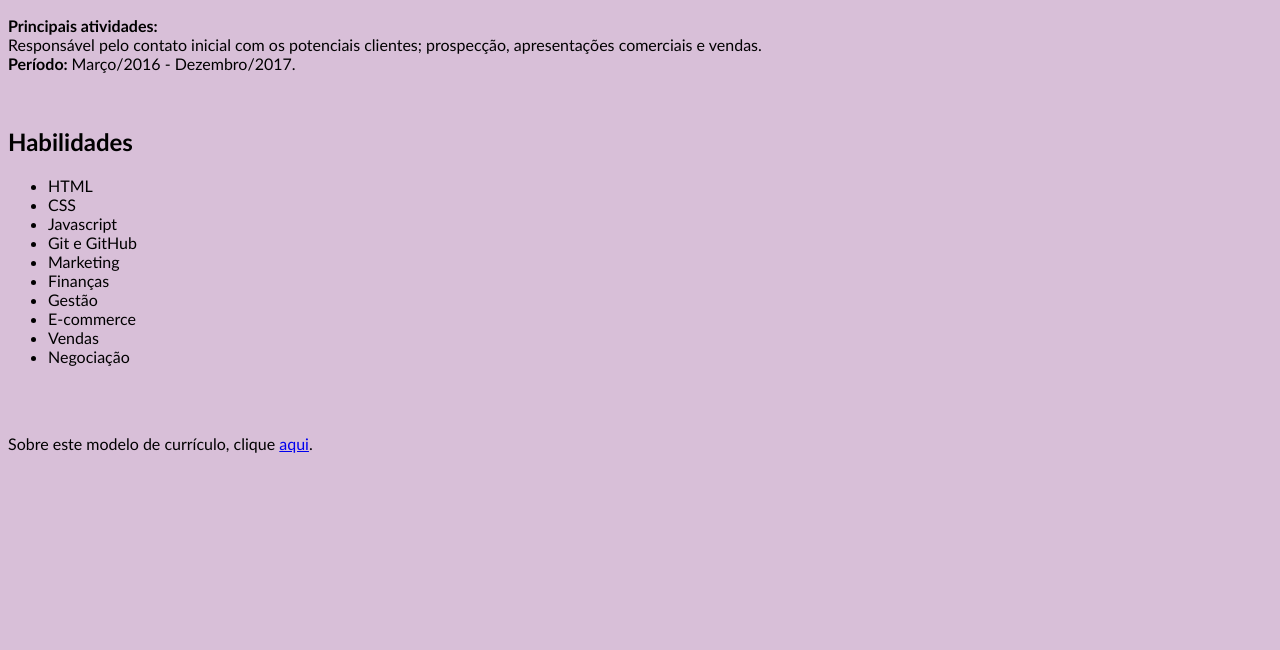
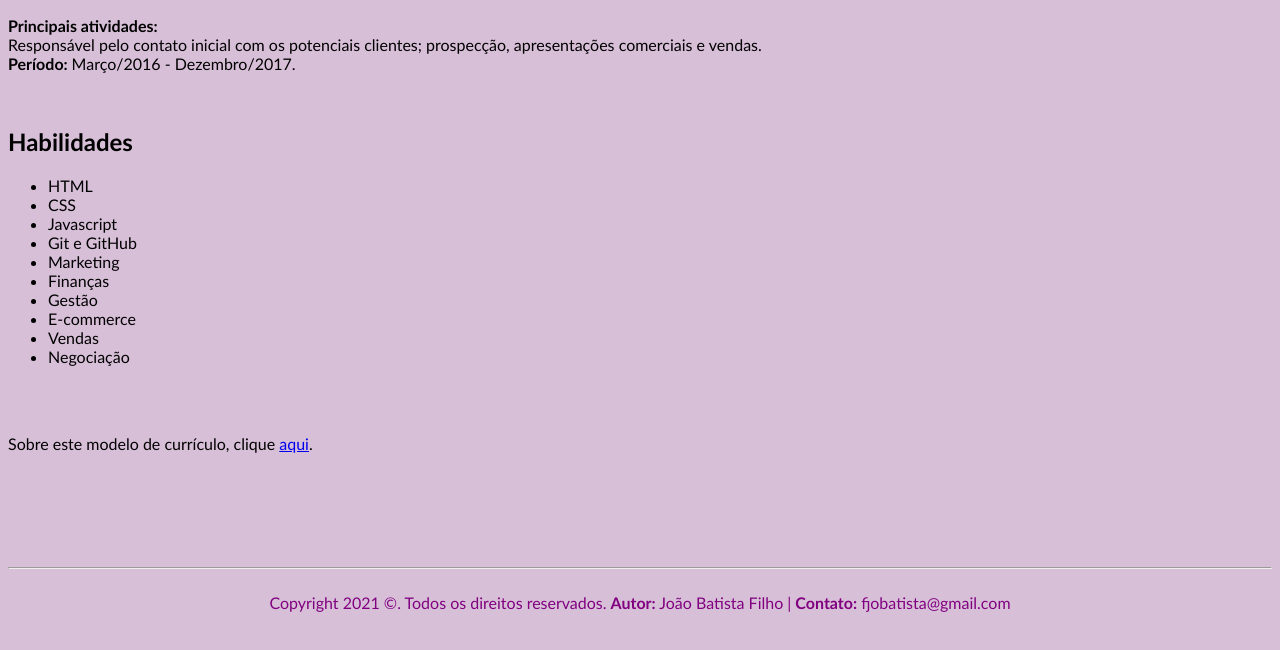
Before and after one commit to jobafi/desafio-html, a plain HTML site: page index.html in a window 1280 px wide. Shown: the part 1172-1822 px from the top of the page. Drawn offline with Linux system fonts and the light colour scheme.

Commit message:
adicionando rodapé

```diff
--- a/index.html
+++ b/index.html
@@ -106,7 +106,16 @@
 
     <p>Sobre este modelo de currículo, clique <a href="modelo/modelo.html">aqui</a>.</p>
 
-    <br><br><br><br><br><br><br><br><br><br>
+    <br><br><br><br><br>
+
+    <hr>
+    <footer>
+        <p id="copy">Copyright 2021 &copy. Todos os direitos reservados.</p>
+        <p id="autor"><strong>Autor:</strong> João Batista Filho | </p>
+        <p id="contato"><a href="mailto:fjobatista@gmail.com"></a><strong>Contato:</strong> fjobatista@gmail.com</p>
+    </footer>
+
+    <br><br><br><br><br>
 
 </body>
 </html>
--- a/style/style.css
+++ b/style/style.css
@@ -31,3 +31,12 @@ p {
 ul {
     font-family: 'Trebuchet MS', 'Lucida Sans Unicode', 'Lucida Grande', 'Lucida Sans', Arial, sans-serif;
 }
+
+footer {
+    text-align: center;
+    color: purple;
+}
+
+#copy, #autor, #contato {
+    display: inline-block;
+}
```
